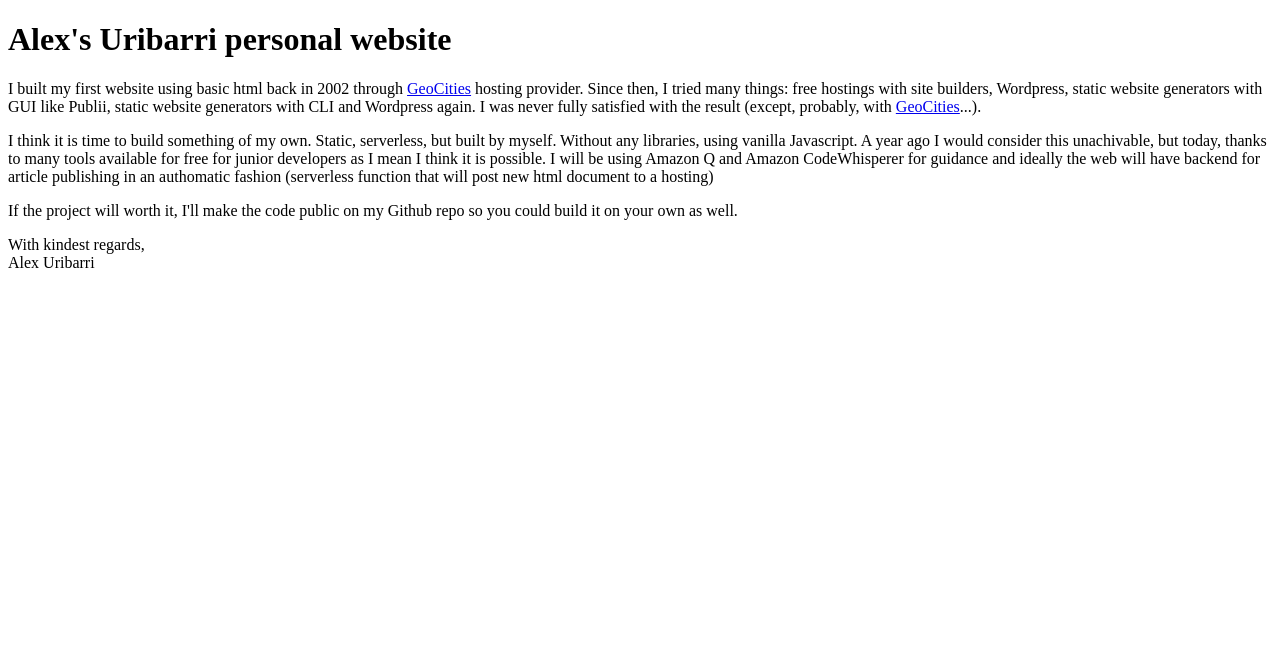
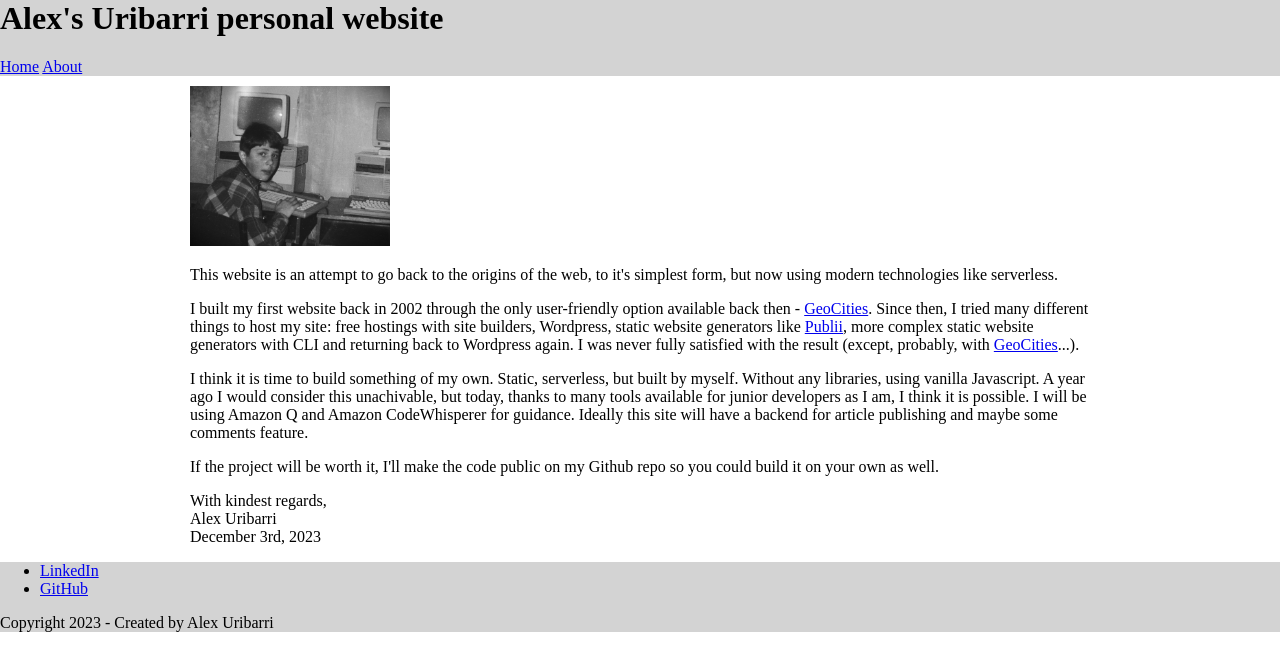
Before and after one commit to alexuribarri/alexuribarri, a plain HTML site: page pages/src/index.html in a window 1280 px wide. Drawn offline with Linux system fonts and the light colour scheme.

Commit message:
Update with some additional strucutre and my pic

```diff
--- /dev/null
+++ b/pages/src/comps/footer.js
@@ -0,0 +1,24 @@
+export function footer() {
+  // Select the footer element
+  const footer = document.querySelector("footer");
+
+  const socialLinks = document.createElement("ul");
+
+  // Add social link list items
+  socialLinks.innerHTML = `
+    <li><a href="https://www.linkedin.com/in/uribarri/" target="_blank">LinkedIn</a></li>
+    <li><a href="https://github.com/alexuribarri" target="_blank">GitHub</a></li>
+  `;
+
+  // Create back to top link
+  const backToTop = document.createElement("p");
+
+  // Create author
+  const author = document.createElement("p");
+  author.textContent = "Copyright 2023 - Created by Alex Uribarri";
+
+  // Append elements to footer
+  footer.appendChild(socialLinks);
+
+  footer.appendChild(author);
+}
--- a/pages/src/comps/head.js
+++ b/pages/src/comps/head.js
@@ -2,15 +2,23 @@
 export function changeHead() {
   let newTitle = document.querySelector("h1").textContent;
   document.title = newTitle;
+
+  //adding Meta description
+  const head = document.head;
+  const meta = document.createElement("meta");
+  meta.name = "Alex's Uribarri personal website";
+  meta.content =
+    "Personal website I'm building from scratch to improve my developer skills";
+  head.appendChild(meta);
+
+  // //creating link document
+  // // Create a link element
+  // const link = document.createElement("link");
+
+  // // Set the attributes for the link element
+  // link.rel = "stylesheet";
+  // link.href = "style.css";
+
+  // // Insert the link element into the head
+  // document.head.appendChild(link);
 }
-
-//creating link document
-// Create a link element
-const link = document.createElement("link");
-
-// Set the attributes for the link element
-link.rel = "stylesheet";
-link.href = "styles.css";
-
-// Insert the link element into the head
-document.head.appendChild(link);
--- /dev/null
+++ b/pages/src/comps/header.js
@@ -0,0 +1,21 @@
+export function header() {
+  //website name (h1 element)
+  let siteName = document.querySelector("header h1");
+  siteName.textContent = "Alex's Uribarri personal website";
+  //creating navigation elements
+  // Select header and h1
+  const header = document.querySelector("header");
+  const h1 = header.querySelector("h1");
+
+  // Create nav
+  const nav = document.createElement("nav");
+
+  // Add links to nav
+  nav.innerHTML = `
+  <a href="/">Home</a>
+  <a href="./static/html/about.html">About</a>
+`;
+
+  // Insert nav after h1
+  h1.insertAdjacentElement("afterend", nav);
+}
--- a/pages/src/index.html
+++ b/pages/src/index.html
@@ -3,20 +3,37 @@
   <head>
     <meta charset="UTF-8" />
     <meta name="viewport" content="width=device-width, initial-scale=1.0" />
+    <link rel="stylesheet" href="style.css" />
 
     <title>Alex Uribarri personal website</title>
   </head>
   <body>
+    <header>
       <h1>Alex's Uribarri personal website</h1>
+    </header>
+
+    <main>
+      <img
+        src="./static/img/oldpc.jpg"
+        width="200px"
+        height="160px"
+        alt="a boy with a PC"
+      />
       <p>
-      I built my first website using basic html back in 2002 through
+        This website is an attempt to go back to the origins of the web, to it's
+        simplest form, but now using modern technologies like serverless.
+      </p>
+      <p>
+        I built my first website back in 2002 through the only user-friendly
+        option available back then -
         <a href="https://en.wikipedia.org/wiki/GeoCities" target="_blank"
           >GeoCities</a
-      >
-      hosting provider. Since then, I tried many things: free hostings with site
-      builders, Wordpress, static website generators with GUI like Publii,
-      static website generators with CLI and Wordpress again. I was never fully
-      satisfied with the result (except, probably, with
+        >. Since then, I tried many different things to host my site: free
+        hostings with site builders, Wordpress, static website generators like
+        <a href="https://getpublii.com/" target="_blank">Publii</a>, more
+        complex static website generators with CLI and returning back to
+        Wordpress again. I was never fully satisfied with the result (except,
+        probably, with
         <a href="https://en.wikipedia.org/wiki/GeoCities" target="_blank"
           >GeoCities</a
         >...).
@@ -25,19 +42,24 @@
         I think it is time to build something of my own. Static, serverless, but
         built by myself. Without any libraries, using vanilla Javascript. A year
         ago I would consider this unachivable, but today, thanks to many tools
-      available for free for junior developers as I mean I think it is possible.
-      I will be using Amazon Q and Amazon CodeWhisperer for guidance and ideally
-      the web will have backend for article publishing in an authomatic fashion
-      (serverless function that will post new html document to a hosting)
+        available for junior developers as I am, I think it is possible. I will
+        be using Amazon Q and Amazon CodeWhisperer for guidance. Ideally this
+        site will have a backend for article publishing and maybe some comments
+        feature.
       </p>
       <p>
-      If the project will worth it, I'll make the code public on my Github repo
-      so you could build it on your own as well.
+        If the project will be worth it, I'll make the code public on my Github
+        repo so you could build it on your own as well.
       </p>
       <p>
         With kindest regards, <br />
-      Alex Uribarri
+        Alex Uribarri<br />
+        December 3rd, 2023
       </p>
+    </main>
+
+    <footer></footer>
+
     <script type="module" src="./index.js"></script>
   </body>
 </html>
--- a/pages/src/index.js
+++ b/pages/src/index.js
@@ -1,3 +1,7 @@
 import { changeHead } from "./comps/head.js";
+import { header } from "./comps/header.js";
+import { footer } from "./comps/footer.js";
 
 changeHead();
+header();
+footer();
--- /dev/null
+++ b/pages/src/style.css
@@ -0,0 +1,23 @@
+body {
+  width: 100%;
+  margin: 0;
+  padding: 0;
+}
+
+main {
+  width: 900px;
+  margin: auto;
+}
+
+header {
+  margin-bottom: 10px;
+  background-color: lightgray;
+}
+
+h1 {
+  margin-top: 0;
+}
+
+footer {
+  background-color: lightgray;
+}
```
Also changed, not shown: pages/src/static/html/about.html (added, +28 -0 lines), pages/src/static/img/oldpc-1.jpg (added), pages/src/static/img/oldpc.jpg (added), pages/src/styles.css (deleted). Lines whose indentation alone changed are shown as unchanged.
